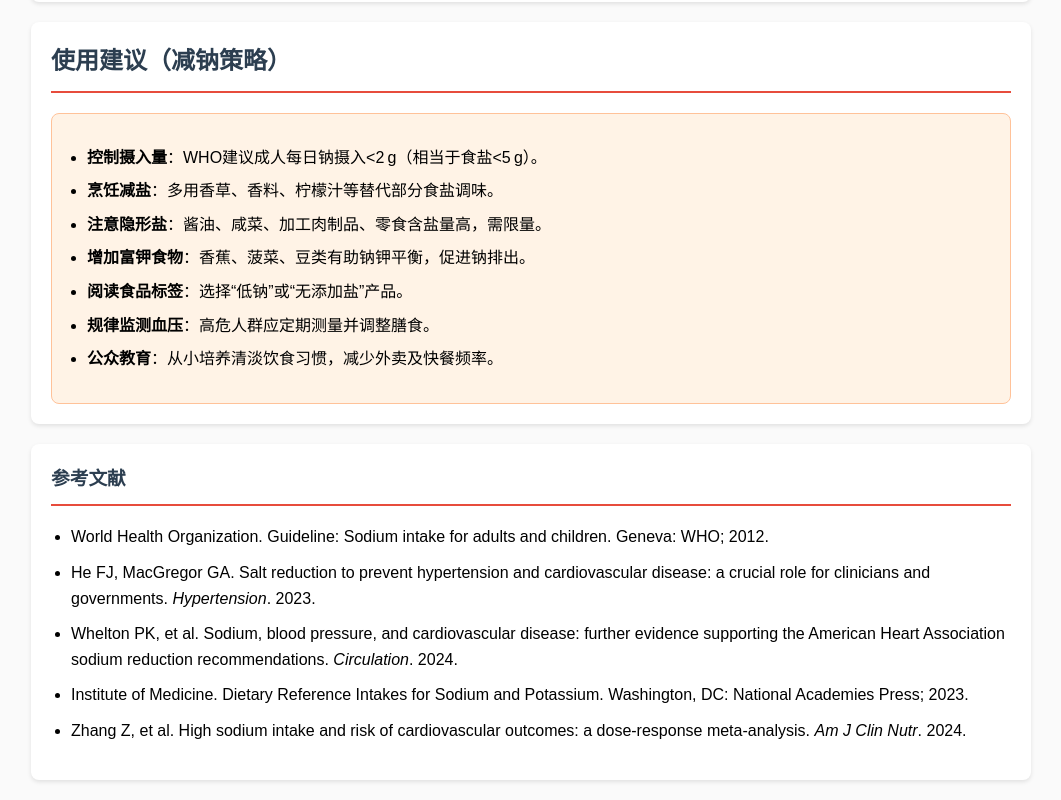
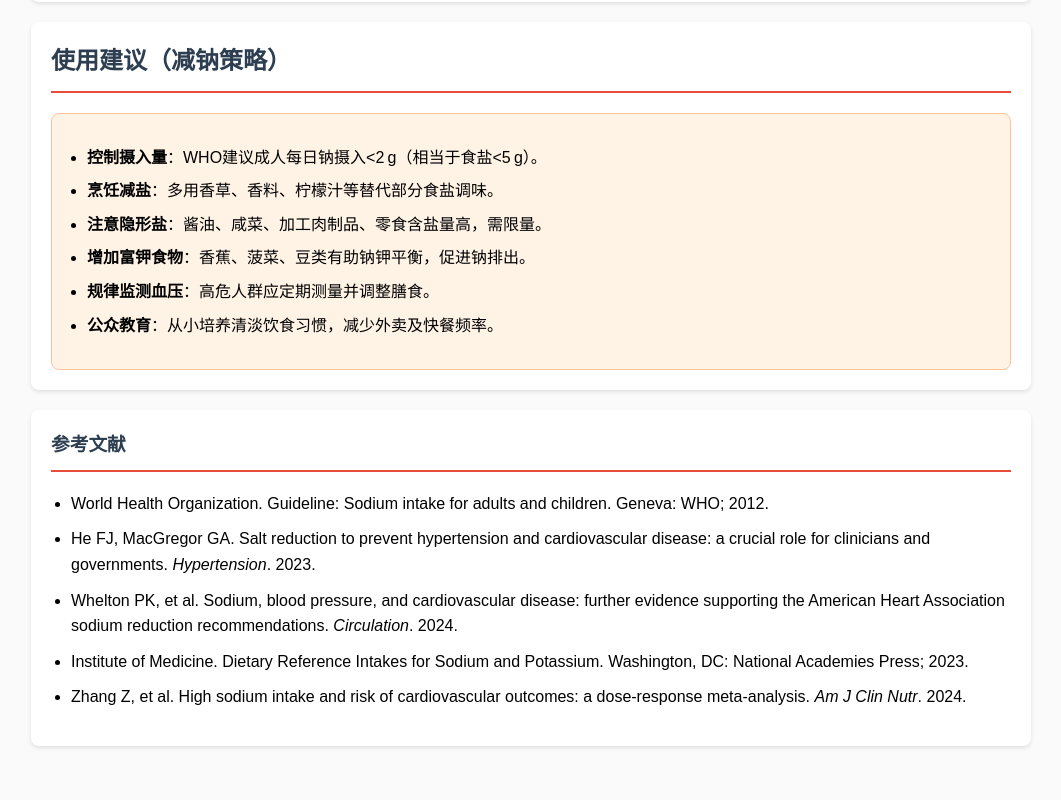
Before and after one commit to Sandy-long/salt, a plain HTML site: page index.html in a window 1280 px wide. Shown: the part 1265-2065 px from the top of the page, without its empty margins (109-1170 px from the left). After the commit the page ends 2031 px from the top, so only its background shows below. Drawn offline with Linux system fonts and the light colour scheme; a script that the page names is missing.

Commit message:
Update index.html

```diff
--- a/index.html
+++ b/index.html
@@ -207,7 +207,7 @@
                 <li><strong>烹饪减盐</strong>：多用香草、香料、柠檬汁等替代部分食盐调味。</li>
                 <li><strong>注意隐形盐</strong>：酱油、咸菜、加工肉制品、零食含盐量高，需限量。</li>
                 <li><strong>增加富钾食物</strong>：香蕉、菠菜、豆类有助钠钾平衡，促进钠排出。</li>
-                <li><strong>阅读食品标签</strong>：选择“低钠”或“无添加盐”产品。</li>
+
                 <li><strong>规律监测血压</strong>：高危人群应定期测量并调整膳食。</li>
                 <li><strong>公众教育</strong>：从小培养清淡饮食习惯，减少外卖及快餐频率。</li>
             </ul>
@@ -240,4 +240,5 @@
         });
     </script>
 </body>
+
 </html>
```
